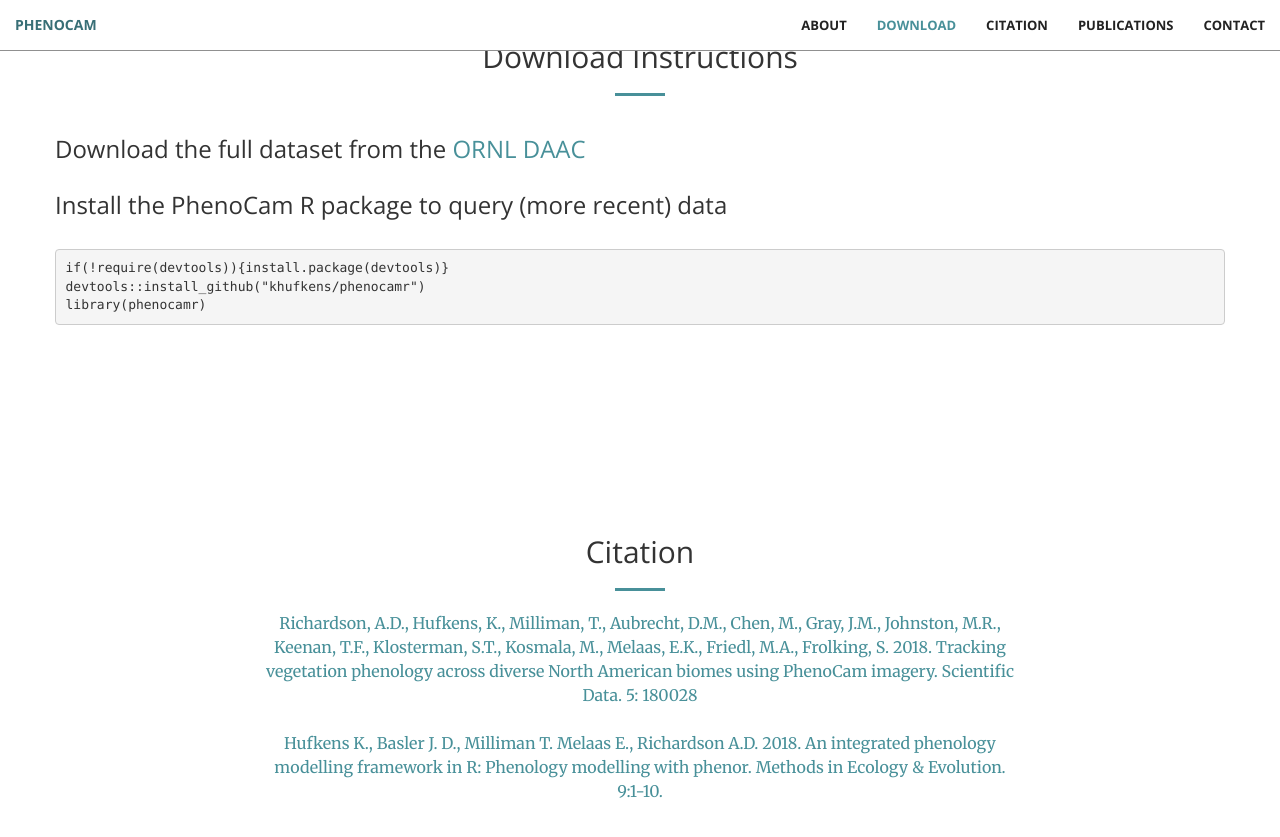
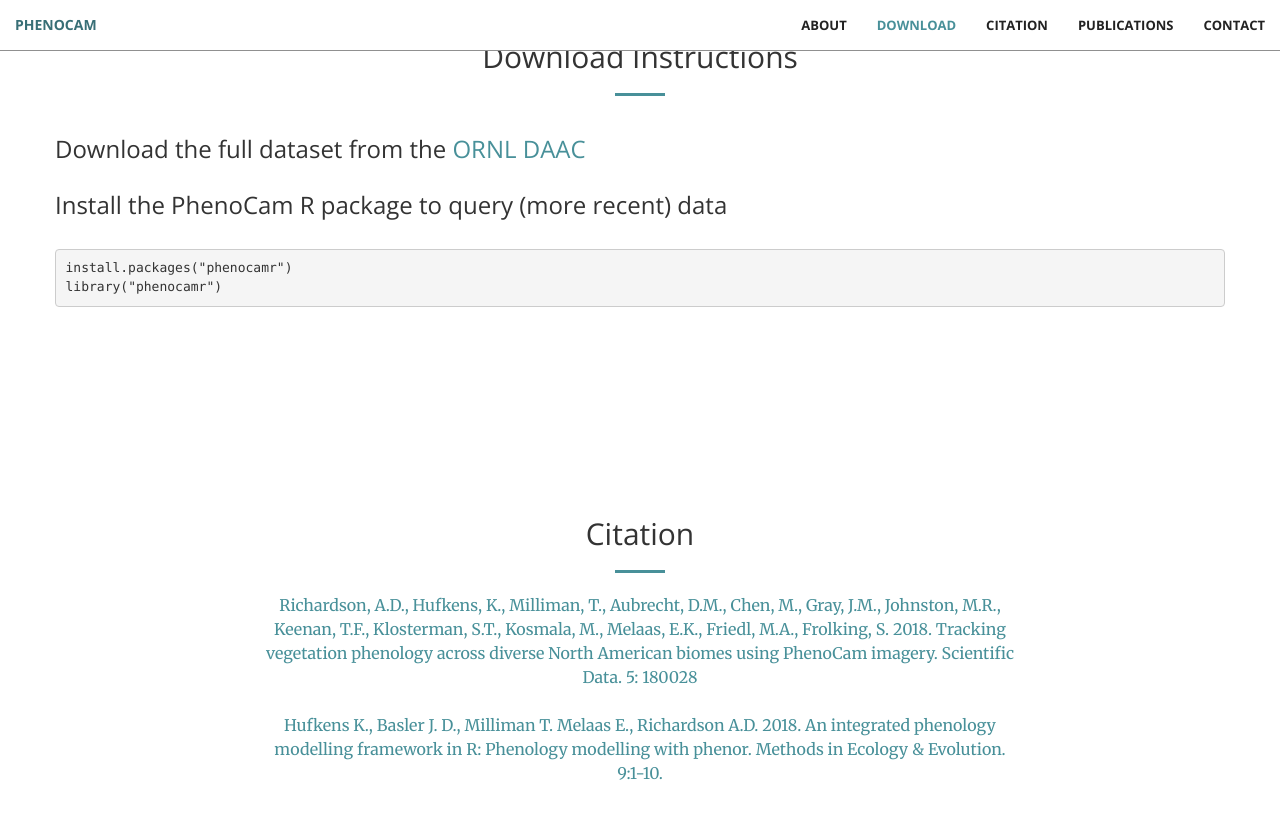
Before and after one commit to PhenoCamNetwork/phenocam.us, a Jekyll site: the page built from index.html, in a window 1280 px wide and 900 px high, scrolled down 1642 px. Shown: the top 837 px of the window. Built offline with Jekyll 4.4.1, drawn with Linux system fonts in a browser that asks for light colours.

Commit message:
Update downloads.html

```diff
--- a/_includes/downloads.html
+++ b/_includes/downloads.html
@@ -16,9 +16,8 @@
 		<h3 class="section-heading"> Install the PhenoCam R package to query (more recent) data</h3>
 		<br>
 {% highlight R %}
-if(!require(devtools)){install.package(devtools)}
-devtools::install_github("khufkens/phenocamr")
-library(phenocamr)
+install.packages("phenocamr")
+library("phenocamr")
 {% endhighlight %}
         </div>
 	</div>
```
